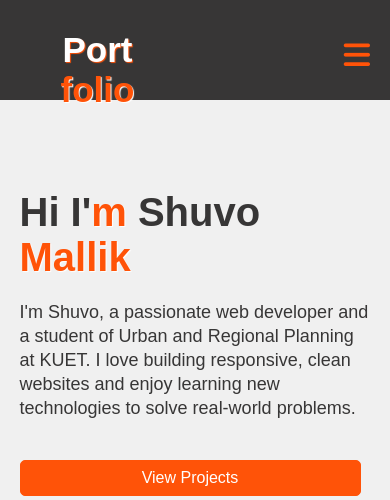
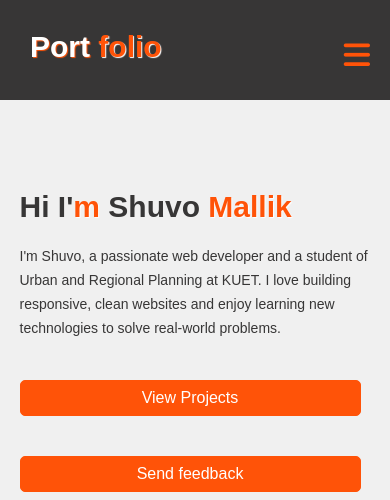
Before and after one commit to devShuvo25/my-portfolio, a plain HTML site: page index.html in a window 390 px wide. Shown: the top 500 px of the page. Drawn offline with Linux system fonts and the light colour scheme.

Commit message:
Tag selection problem solved

```diff
--- a/Style/mobile .css
+++ b/Style/mobile .css
@@ -3,6 +3,9 @@
     padding: 0;
     box-sizing: border-box;
 }
+body{
+}
+
 
 .navbar{
     display:none
@@ -21,9 +24,9 @@
 a{
     font-size:14px;
 }
-p{
+/* p{
     font-size: 10px;
-}
+} */
 
 
 .content{
@@ -70,3 +73,16 @@ p{
     color: #ff5308;
     cursor: pointer;
 }
+
+/* //optional */
+
+p{
+    font-size: 14px !important;
+}
+h1{
+    font-size: 30px !important;
+
+}
+/* .content p{
+    font-size: 30px;
+} */
--- a/index.html
+++ b/index.html
@@ -5,7 +5,7 @@
     <meta name="viewport" content="width=device-width, initial-scale=1.0">
     <title>My portfolio</title>
     <link rel="stylesheet" href="Style/desktop.css">
-    <link rel="stylesheet" href="Style/mobile .css" media="screen and (max-width: 768px)">
+    <link rel="stylesheet" href="Style/mobile .css" media="screen and (max-width:844px)">
     <link rel="stylesheet" href="https://cdnjs.cloudflare.com/ajax/libs/font-awesome/6.7.2/css/all.min.css" integrity="sha512-Evv84Mr4kqVGRNSgIGL/F/aIDqQb7xQ2vcrdIwxfjThSH8CSR7PBEakCr51Ck+w+/U6swU2Im1vVX0SVk9ABhg==" crossorigin="anonymous" referrerpolicy="no-referrer" />
 </head>
 <body>
```
